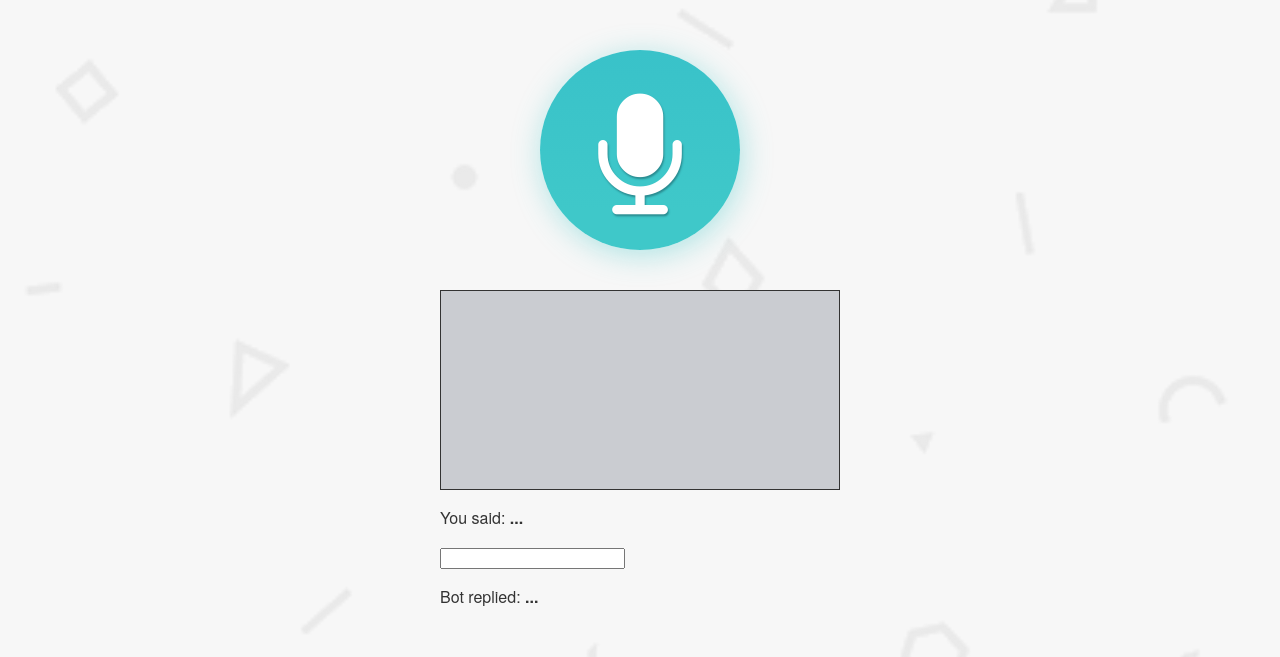
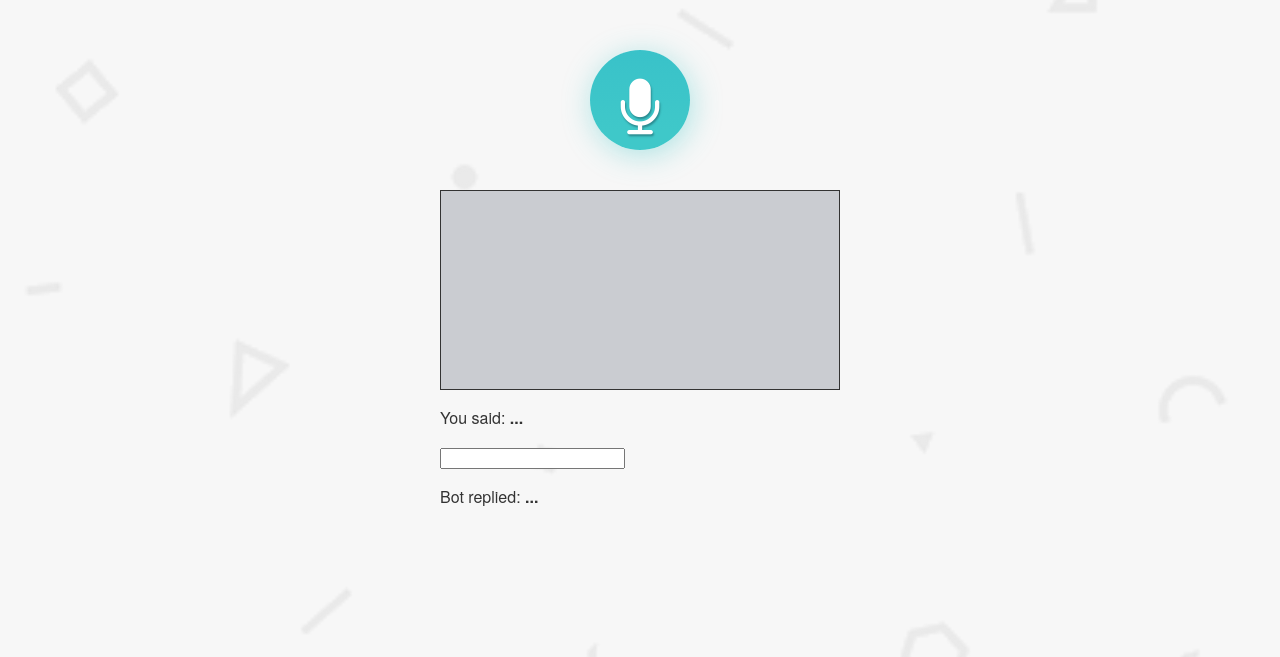
Before and after one commit to amjadansari/chatbot, a website: page views/index.html in a window 1280 px wide. Shown: the part 143-800 px from the top of the page. Drawn offline with nearby package versions, Linux system fonts and the light colour scheme; files that its build step writes are made by us from their sources; no server answers; files whose address does not match are found by name.

Commit message:
More changes

```diff
--- a/public/css/style.css
+++ b/public/css/style.css
@@ -47,8 +47,8 @@ button {
   display: block;
   -webkit-appearance: none;
   -moz-appearance: none;
-  width: 200px;
-  height: 200px;
+  width: 100px;
+  height: 100px;
   border: 0;
   border-radius: 50%;
   padding: .7em 1em;
@@ -62,8 +62,8 @@ button {
   transition: all 0.3s ease-out;
 }
 button .fa {
-  font-size: 130px;
-  line-height: 200px;
+  font-size: 60px;
+  line-height: 100px;
   margin: 0;
   text-shadow: 1px 2px 2px #2a8b90;
 }
```
